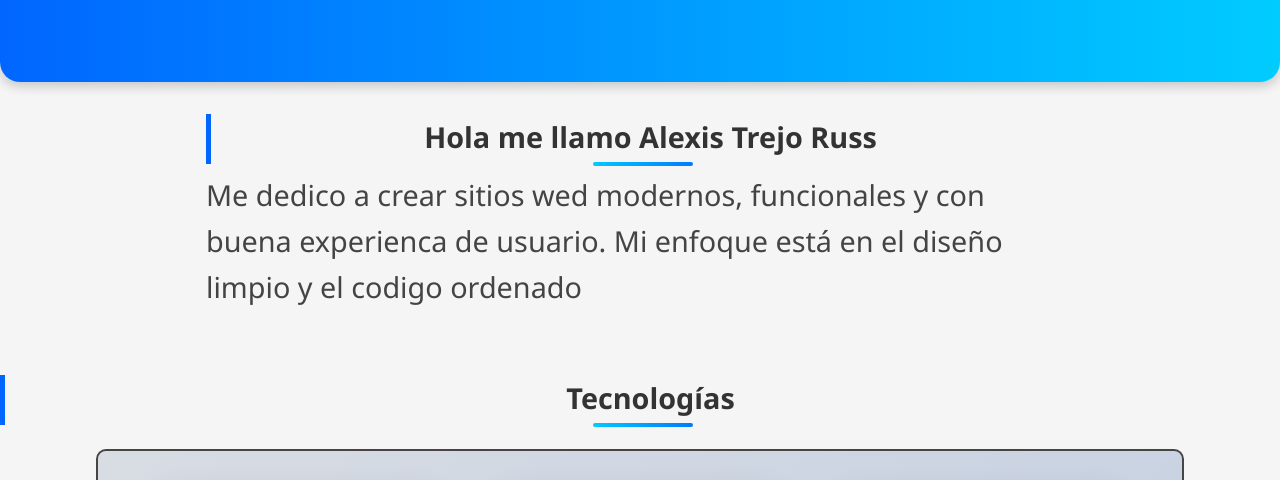
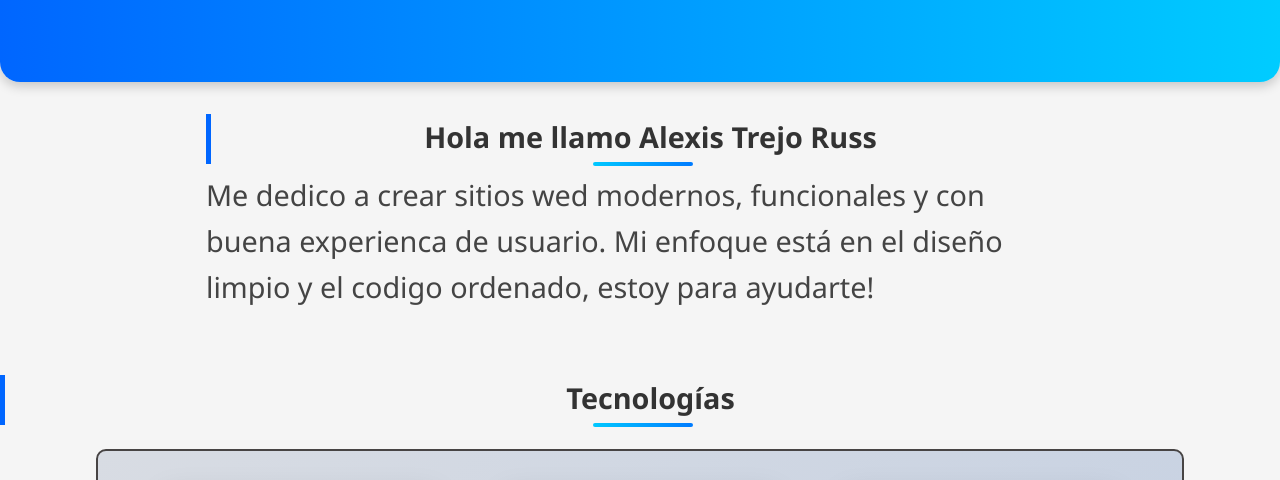
Before and after one commit to alexistrejo-beep/portfolio, a plain HTML site: page index.html in a window 1280 px wide. Shown: the part 222-702 px from the top of the page. Drawn offline with Linux system fonts and the light colour scheme.

Commit message:
agregue un cambio en las etiqueta h1/p

```diff
--- a/index.html
+++ b/index.html
@@ -30,7 +30,7 @@
         <section>
             <h2 class="subtitulo">Hola me llamo Alexis Trejo Russ </h2>
             <p>Me dedico a crear sitios wed modernos, funcionales y con buena experienca de usuario. Mi enfoque está en el diseño limpio
-                y el codigo ordenado
+                y el codigo ordenado, estoy para ayudarte!
             </p>
         </section>
      </main>
```
